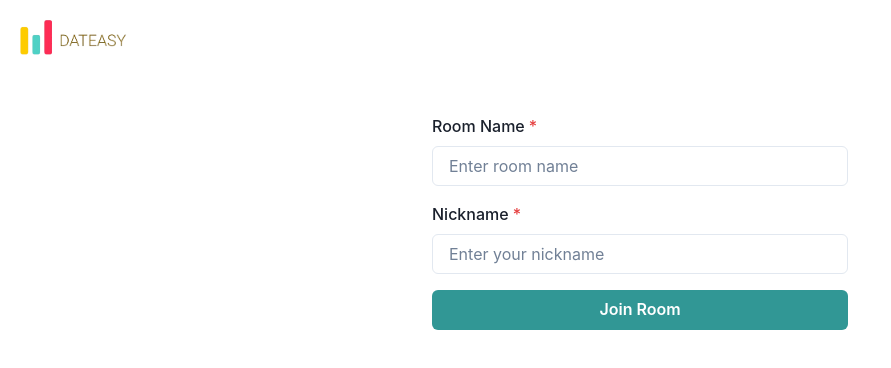
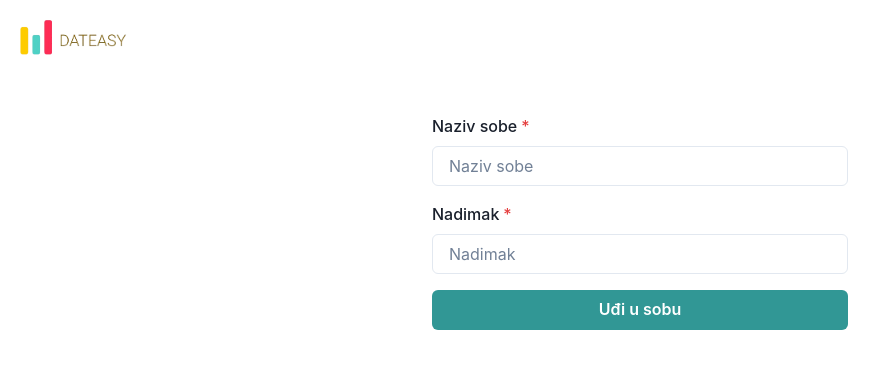
Before and after one commit to merimerino/dateasy, a React (Vite) app in the folder frontend/: page / in a window 1280 px wide. Shown: the top 368 px of the page, without its empty margins (0-891 px from the left). Built offline with nearby package versions, Linux system fonts and the light colour scheme.

Commit message:
handled translations for errors

```diff
--- a/frontend/src/components/professor/ProfessorLoginForm.tsx
+++ b/frontend/src/components/professor/ProfessorLoginForm.tsx
@@ -5,6 +5,7 @@ import {
   Input,
   VStack,
 } from "@chakra-ui/react";
+import { useTranslation } from "react-i18next";
 
 interface FormData {
   room_name: string;
@@ -26,24 +27,26 @@ const ProfessorLoginForm: React.FC<ProfessorLoginFormProps> = ({
   onChange,
   submitButtonText,
 }) => {
+  const { t } = useTranslation();
+
   return (
     <VStack spacing={4}>
       <FormControl isRequired>
-        <FormLabel>Room Name</FormLabel>
+        <FormLabel>{t("roomName")}</FormLabel>
         <Input
           value={formData.room_name}
           onChange={(e) => onChange("room_name", e.target.value)}
-          placeholder="Enter room name"
+          placeholder={t("roomName")}
         />
       </FormControl>
 
       <FormControl isRequired>
-        <FormLabel>Password</FormLabel>
+        <FormLabel>{t("password")}</FormLabel>
         <Input
           type="password"
           value={formData.password}
           onChange={(e) => onChange("password", e.target.value)}
-          placeholder="Enter password"
+          placeholder={t("password")}
         />
       </FormControl>
 
--- a/frontend/src/components/student/StudentLoginForm.tsx
+++ b/frontend/src/components/student/StudentLoginForm.tsx
@@ -5,10 +5,11 @@ import {
   Input,
   VStack,
 } from "@chakra-ui/react";
+import { useTranslation } from "react-i18next";
 
 interface FormData {
   room_name: string;
-  nickname: string;
+  username: string;
 }
 
 interface StudentLoginFormProps {
@@ -24,9 +25,10 @@ const StudentLoginForm: React.FC<StudentLoginFormProps> = ({
   onSubmit,
   onChange,
 }) => {
+  const { t } = useTranslation();
+
   const handleSubmit = (e: React.FormEvent) => {
     e.preventDefault();
-    console.log("Form submitted with data:", formData);
     onSubmit();
   };
 
@@ -34,26 +36,20 @@ const StudentLoginForm: React.FC<StudentLoginFormProps> = ({
     <form onSubmit={handleSubmit}>
       <VStack spacing={4}>
         <FormControl isRequired>
-          <FormLabel>Room Name</FormLabel>
+          <FormLabel>{t("roomName")}</FormLabel>
           <Input
             value={formData.room_name}
-            onChange={(e) => {
-              console.log("Room name changed:", e.target.value);
-              onChange("room_name", e.target.value);
-            }}
-            placeholder="Enter room name"
+            onChange={(e) => onChange("room_name", e.target.value)}
+            placeholder={t("roomName")}
           />
         </FormControl>
 
         <FormControl isRequired>
-          <FormLabel>Nickname</FormLabel>
+          <FormLabel>{t("username")}</FormLabel>
           <Input
-            value={formData.nickname}
-            onChange={(e) => {
-              console.log("Nickname changed:", e.target.value);
-              onChange("nickname", e.target.value);
-            }}
-            placeholder="Enter your nickname"
+            value={formData.username}
+            onChange={(e) => onChange("username", e.target.value)}
+            placeholder={t("username")}
           />
         </FormControl>
 
@@ -63,7 +59,7 @@ const StudentLoginForm: React.FC<StudentLoginFormProps> = ({
           type="submit"
           isLoading={isLoading}
         >
-          Join Room
+          {t("joinRoom")}
         </Button>
       </VStack>
     </form>
--- a/frontend/src/i18n/config.ts
+++ b/frontend/src/i18n/config.ts
@@ -1,4 +1,3 @@
-// i18n.ts
 import i18n from "i18next";
 import { initReactI18next } from "react-i18next";
 
@@ -9,6 +8,31 @@ const resources = {
       joinRoom: "Join Room",
       roomName: "Room Name",
       password: "Password",
+      username: "Nickname",
+      enterRoomName: "Enter room name",
+      enterPassword: "Enter password",
+      enterUsername: "Enter your nickname",
+      error: {
+        roomRequired: "Room name is required",
+        passwordRequired: "Password is required",
+        usernameRequired: "Nickname is required",
+        usernameTaken: "Nickname already taken in this room",
+        failedToJoin: "Failed to join room",
+        failedToCreate: "Failed to create room",
+        invalidCredentials: "Invalid credentials",
+        roomNotFound: "Room not found",
+        serverError: "Server error occurred",
+        failedRequest: "Failed to process request",
+        invalidPassword: "Invalid password",
+        roomAlreadyExists: "Room already exists",
+        userNotFound: "User not found",
+        unauthorized: "Unauthorized access",
+        connectionError: "Connection error, please try again",
+      },
+      success: {
+        roomCreated: "Room created successfully",
+        joinedRoom: "Joined room successfully",
+      },
     },
   },
   hr: {
@@ -17,6 +41,10 @@ const resources = {
       joinRoom: "Uđi u sobu",
       roomName: "Naziv sobe",
       password: "Lozinka",
+      username: "Nadimak",
+      enterRoomName: "Unesite naziv sobe",
+      enterPassword: "Unesite lozinku",
+      enterUsername: "Unesite svoj nadimak",
       taskType: "Tip zadatka",
       shortText: "Kratki tekst",
       longText: "Dugi tekst",
@@ -24,6 +52,27 @@ const resources = {
       taskDescription: "Tekst zadatka",
       save: "Spremi",
       cancel: "Odustani",
+      error: {
+        roomRequired: "Naziv sobe je obavezan",
+        passwordRequired: "Lozinka je obavezna",
+        usernameRequired: "Nadimak je obavezan",
+        usernameTaken: "Nadimak je već zauzet u ovoj sobi",
+        failedToJoin: "Neuspješan ulazak u sobu",
+        failedToCreate: "Neuspješno stvaranje sobe",
+        invalidCredentials: "Nevažeći podaci za prijavu",
+        roomNotFound: "Soba nije pronađena",
+        serverError: "Došlo je do pogreške na poslužitelju",
+        failedRequest: "Neuspješan zahtjev",
+        invalidPassword: "Nevažeća lozinka",
+        roomAlreadyExists: "Soba već postoji",
+        userNotFound: "Korisnik nije pronađen",
+        unauthorized: "Neovlašten pristup",
+        connectionError: "Greška u povezivanju, molimo pokušajte ponovno",
+      },
+      success: {
+        roomCreated: "Soba uspješno stvorena",
+        joinedRoom: "Uspješno ste ušli u sobu",
+      },
     },
   },
 };
@@ -31,6 +80,7 @@ const resources = {
 i18n.use(initReactI18next).init({
   resources,
   lng: "hr", // default language
+  fallbackLng: "en", // use en if hr key is missing
   interpolation: {
     escapeValue: false,
   },
--- a/frontend/src/types/Room.ts
+++ b/frontend/src/types/Room.ts
@@ -20,12 +20,12 @@ export interface ProfessorRoomDTO {
 
 export interface StudentRoomDTO {
   room_name: string;
-  nickname: string;
+  username: string;
 }
 
 export interface UserSession {
   token: string | null;
   roomId: string | null;
   role: UserRole | null;
-  nickname?: string | null;
+  username?: string | null;
 }
--- a/frontend/src/types/Task.ts
+++ b/frontend/src/types/Task.ts
@@ -1,4 +1,3 @@
-// types/Task.ts
 export interface Task {
   id: string;
   type: "kratki_tekst" | "dugi_tekst";
--- a/frontend/src/utils/roomHandler.ts
+++ b/frontend/src/utils/roomHandler.ts
@@ -1,7 +1,9 @@
+import i18next from "i18next";
+
 interface RoomCredentials {
   room_name: string;
   password?: string;
-  nickname?: string;
+  username?: string;
 }
 
 interface ApiResponse {
@@ -16,6 +18,7 @@ class RoomHandler {
     credentials: RoomCredentials,
     isProfessor: boolean
   ): Promise<void> {
+    try {
       const response = await fetch(`${this.baseUrl}${endpoint}`, {
         method: "POST",
         headers: {
@@ -26,33 +29,89 @@ class RoomHandler {
 
       if (!response.ok) {
         const error = await response.text();
-      throw new Error(error || "Failed to process request");
+        try {
+          const parsedError = JSON.parse(error);
+          const errorKey = this.getErrorTranslationKey(parsedError.error);
+          throw new Error(i18next.t(errorKey));
+        } catch {
+          throw new Error(i18next.t("error.failedToJoin"));
+        }
       }
 
       const data: ApiResponse = await response.json();
 
-    // Store the token and room name
       localStorage.setItem("token", data.token);
       localStorage.setItem("roomName", credentials.room_name);
       localStorage.setItem("isProfessor", String(isProfessor));
 
-    // Store nickname if provided
-    if (credentials.nickname) {
-      localStorage.setItem("nickname", credentials.nickname);
+      if (credentials.username) {
+        localStorage.setItem("username", credentials.username);
+      }
+    } catch (error) {
+      this.logout();
+      throw error;
     }
   }
 
+  private getErrorTranslationKey(apiError: string): string {
+    // Map API error messages to translation keys
+    const errorMap: { [key: string]: string } = {
+      "Username already taken in this room": "error.usernameTaken",
+      "Invalid credentials": "error.invalidCredentials",
+      "Room not found": "error.roomNotFound",
+      "Invalid password": "error.invalidPassword",
+      "Room already exists": "error.roomAlreadyExists",
+      "User not found": "error.userNotFound",
+      Unauthorized: "error.unauthorized",
+    };
+
+    if (errorMap[apiError]) {
+      return errorMap[apiError];
+    }
+
+    if (apiError.toLowerCase().includes("server error")) {
+      return "error.serverError";
+    }
+
+    if (
+      apiError.toLowerCase().includes("failed to fetch") ||
+      apiError.toLowerCase().includes("network error")
+    ) {
+      return "error.connectionError";
+    }
+
+    return "error.failedRequest";
+  }
+
   async professorCreateRoom(credentials: RoomCredentials): Promise<void> {
+    if (!credentials.room_name) {
+      throw new Error(i18next.t("error.roomRequired"));
+    }
+    if (!credentials.password) {
+      throw new Error(i18next.t("error.passwordRequired"));
+    }
     await this.handleRequest("/createRoom", credentials, true);
   }
 
   async professorJoinRoom(credentials: RoomCredentials): Promise<void> {
+    if (!credentials.room_name) {
+      throw new Error(i18next.t("error.roomRequired"));
+    }
+    if (!credentials.password) {
+      throw new Error(i18next.t("error.passwordRequired"));
+    }
     await this.handleRequest("/joinAsAdmin", credentials, true);
   }
 
-  async studentJoinRoom(credentials: RoomCredentials): Promise<void> {
-    if (!credentials.nickname) {
-      throw new Error("Nickname is required");
+  async studentJoinRoom(credentials: {
+    room_name: string;
+    username: string;
+  }): Promise<void> {
+    if (!credentials.username) {
+      throw new Error(i18next.t("error.usernameRequired"));
+    }
+    if (!credentials.room_name) {
+      throw new Error(i18next.t("error.roomRequired"));
     }
     await this.handleRequest("/joinAsStudent", credentials, false);
   }
@@ -61,8 +120,8 @@ class RoomHandler {
     return localStorage.getItem("roomName");
   }
 
-  getNickname(): string | null {
-    return localStorage.getItem("nickname");
+  getUsername(): string | null {
+    return localStorage.getItem("username");
   }
 
   isProfessor(): boolean {
@@ -77,8 +136,15 @@ class RoomHandler {
 
     try {
       const payload = JSON.parse(atob(token.split(".")[1]));
-      return Date.now() < payload.expiresAt * 1000;
+      const isValid = Date.now() < payload.expiresAt * 1000;
+
+      if (!isValid) {
+        this.logout();
+      }
+
+      return isValid;
     } catch {
+      this.logout();
       return false;
     }
   }
@@ -86,7 +152,7 @@ class RoomHandler {
   logout(): void {
     localStorage.removeItem("token");
     localStorage.removeItem("roomName");
-    localStorage.removeItem("nickname");
+    localStorage.removeItem("username");
     localStorage.removeItem("isProfessor");
   }
 }
```
Also changed, not shown: frontend/src/components/student/hooks/useStudentLogin.tsx (+18 -18 lines), frontend/src/constants/routes.ts (deleted, +0 -19 lines). Lines whose indentation alone changed are shown as unchanged.
